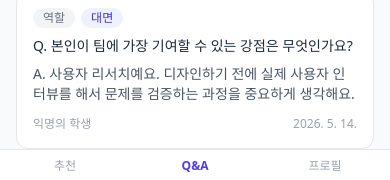
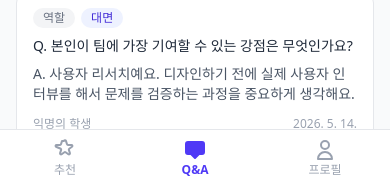
Before and after one commit to albenyu12/todorak, a Next.js app: page /answers in a window 390 px wide. Shown: the part 662-842 px from the top of the page. Built offline with nearby package versions, Linux system fonts and the light colour scheme.

Commit message:
style: add icons and safe-area support to bottom navigation

```diff
--- a/components/layout/bottom-nav.tsx
+++ b/components/layout/bottom-nav.tsx
@@ -2,14 +2,6 @@
 
 import Link from "next/link";
 import { usePathname } from "next/navigation";
-
-// TODO (B): 모바일 전용 하단 네비게이션 디자인
-// 입력값: NAV_ITEMS 배열 (href, label, icon 자리)
-// 해야 할 일:
-//   1. 각 탭에 아이콘 추가 (lucide-react 또는 SVG inline)
-//   2. safe-area-inset-bottom 대응 (iOS 홈 버튼 영역)
-//   3. 활성 탭 indicator (색상 + 아이콘 변화)
-// 완료 기준: 모바일에서 엄지손가락으로 쉽게 탭 전환 가능
 
 // TODO (B): 데스크탑에서 숨기기
 // 입력값: Tailwind 반응형 클래스
@@ -22,9 +14,33 @@ import { usePathname } from "next/navigation";
 // 완료 기준: 모바일에서 탭 전환 시 정확하게 탭됨
 
 const NAV_ITEMS = [
-  { href: "/recommendations", label: "추천" },
-  { href: "/answers", label: "Q&A" },
-  { href: "/profile", label: "프로필" },
+  {
+    href: "/recommendations",
+    label: "추천",
+    icon: (active: boolean) => (
+      <svg className="w-6 h-6" fill={active ? "currentColor" : "none"} stroke="currentColor" viewBox="0 0 24 24">
+        <path strokeLinecap="round" strokeLinejoin="round" strokeWidth={2} d="M11.049 2.927c.3-.921 1.603-.921 1.902 0l1.07 3.292a1 1 0 00.95.69h3.462c.969 0 1.371 1.24.588 1.81l-2.8 2.034a1 1 0 00-.364 1.118l1.07 3.292c.3.921-.755 1.688-1.54 1.118l-2.8-2.034a1 1 0 00-1.175 0l-2.8 2.034c-.784.57-1.838-.197-1.539-1.118l1.07-3.292a1 1 0 00-.364-1.118L2.98 8.72c-.783-.57-.38-1.81.588-1.81h3.461a1 1 0 00.951-.69l1.07-3.292z" />
+      </svg>
+    )
+  },
+  {
+    href: "/answers",
+    label: "Q&A",
+    icon: (active: boolean) => (
+      <svg className="w-6 h-6" fill={active ? "currentColor" : "none"} stroke="currentColor" viewBox="0 0 24 24">
+        <path strokeLinecap="round" strokeLinejoin="round" strokeWidth={2} d="M7 8h10M7 12h4m1 8l-4-4H5a2 2 0 01-2-2V6a2 2 0 012-2h14a2 2 0 012 2v8a2 2 0 01-2 2h-3l-4 4z" />
+      </svg>
+    )
+  },
+  {
+    href: "/profile",
+    label: "프로필",
+    icon: (active: boolean) => (
+      <svg className="w-6 h-6" fill={active ? "currentColor" : "none"} stroke="currentColor" viewBox="0 0 24 24">
+        <path strokeLinecap="round" strokeLinejoin="round" strokeWidth={2} d="M16 7a4 4 0 11-8 0 4 4 0 018 0zM12 14a7 7 0 00-7 7h14a7 7 0 00-7-7z" />
+      </svg>
+    )
+  },
 ];
 
 export default function BottomNav() {
@@ -33,7 +49,7 @@ export default function BottomNav() {
   if (pathname === "/" || pathname === "/onboarding") return null;
 
   return (
-    <nav className="fixed bottom-0 left-0 right-0 z-10 border-t border-gray-200 bg-white md:hidden">
+    <nav className="fixed bottom-0 left-0 right-0 z-10 border-t border-gray-200 bg-white md:hidden pb-[env(safe-area-inset-bottom)]">
       <div className="flex">
         {NAV_ITEMS.map((item) => {
           const isActive = pathname.startsWith(item.href);
@@ -41,12 +57,12 @@ export default function BottomNav() {
             <Link
               key={item.href}
               href={item.href}
-              className={`flex flex-1 flex-col items-center py-2 text-xs transition-colors ${
-                isActive ? "text-indigo-600 font-semibold" : "text-gray-400"
+              className={`flex flex-1 flex-col items-center pb-1 pt-2 text-xs transition-colors ${
+                isActive ? "text-indigo-600" : "text-gray-400"
               }`}
             >
-              {/* TODO (B): 아이콘 추가 */}
-              <span>{item.label}</span>
+              {item.icon(isActive)}
+              <span className={isActive ? "font-semibold" : ""}>{item.label}</span>
             </Link>
           );
         })}
```
